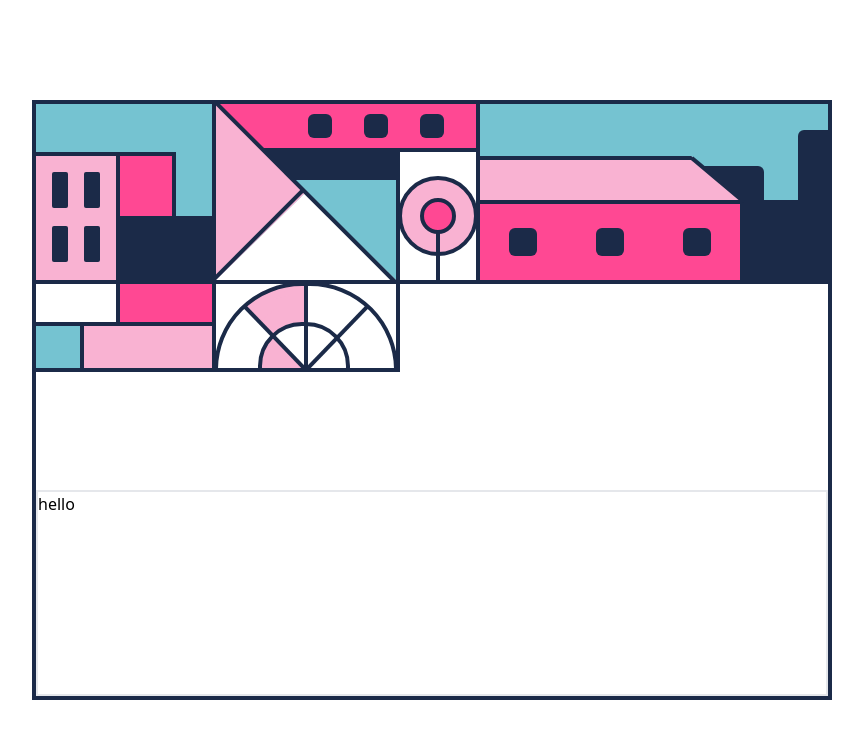
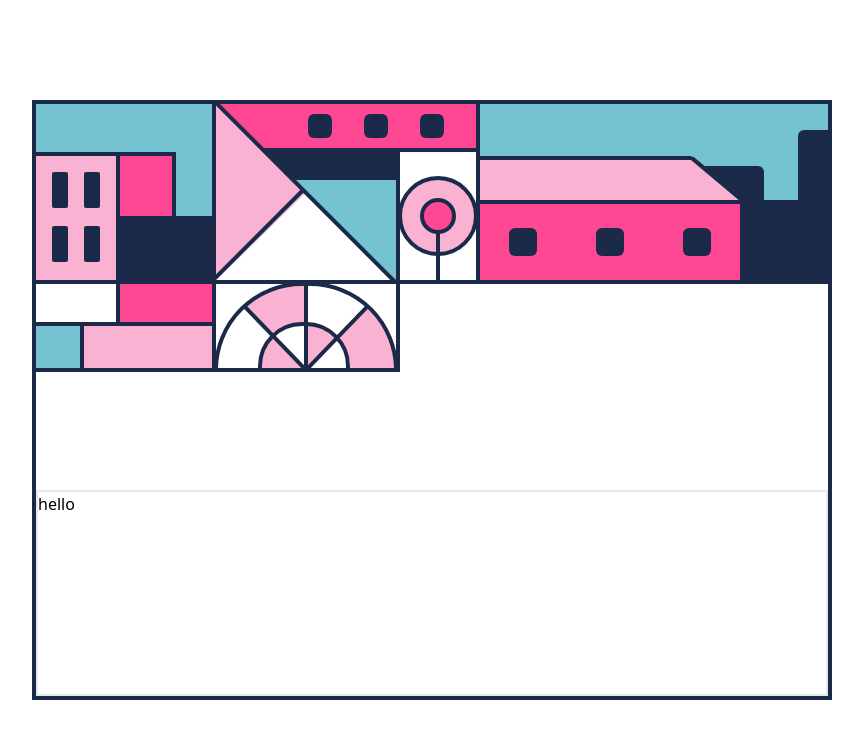
Before and after one commit to fervillalbag/drawing-with-code, a Next.js app: page / in a window 1280 px wide. Shown: the top 738 px of the page, without its empty margins (208-1071 px from the left). Built offline with nearby package versions, Linux system fonts and the light colour scheme.

Commit message:
feat: paint circles

```diff
--- a/src/pages/index.tsx
+++ b/src/pages/index.tsx
@@ -1,5 +1,3 @@
-import Image from "next/image";
-
 export default function Home() {
   return (
     <main className="w-[900px] grid place-items-center md:w-screen h-screen">
@@ -99,11 +97,34 @@ export default function Home() {
               </div>
 
               {/* 2da pintura relleno */}
-              <div className="absolute top-0 left-0 z-20">
+              <div>
                 <div className="top-[68px] absolute left-[45px] w-7 h-4 bg-custom-pink"></div>
                 <div className="top-[60px] absolute left-[48px] w-4 h-2 bg-custom-pink"></div>
                 <div className="top-[60px] absolute left-[56px] w-5 h-9 rotate-[136deg] bg-custom-pink"></div>
                 <div className="top-[52px] absolute left-[52px] w-2 rotate-[46deg] h-3 bg-custom-pink"></div>
+              </div>
+
+              {/* 3ra pintura relleno */}
+              <div>
+                <div className="top-[46px] absolute left-[92px] w-4 h-6 bg-custom-pink"></div>
+                <div className="top-[54px] absolute left-[92px] w-1 h-7 bg-custom-pink"></div>
+                <div className="top-[46px] absolute left-[98px] w-3.5 h-5 bg-custom-pink"></div>
+                <div className="top-[48px] absolute left-[104px] w-3 h-3.5 bg-custom-pink"></div>
+                <div className="top-[50px] absolute left-[110px] w-2.5 h-2 bg-custom-pink"></div>
+                <div className="top-[62px] absolute left-[94px] rotate-[50deg] w-2 h-4 bg-custom-pink"></div>
+                <div className="top-[36px] absolute left-[96px] rotate-[100deg] w-2 h-5 bg-custom-pink"></div>
+              </div>
+
+              {/* 4ta pintura relleno */}
+              <div>
+                <div className="w-9 h-9 bg-custom-pink absolute right-[10px] top-[48px]"></div>
+                <div className="w-8 h-9 bg-custom-pink rotate-[134deg] absolute right-[18px] top-[38px]"></div>
+                <div className="w-5 h-5 bg-custom-pink rotate-[164deg] absolute right-[30px] top-[55px]"></div>
+                <div className="w-3 h-6 bg-custom-pink rotate-[134deg] absolute right-[18px] top-[25px]"></div>
+                <div className="w-3 h-4 bg-custom-pink absolute right-[2px] top-[68px]"></div>
+                <div className="w-3 h-4 bg-custom-pink absolute right-[3px] top-[58px]"></div>
+                <div className="w-3 h-4 bg-custom-pink absolute right-[6px] top-[50px]"></div>
+                <div className="w-3 h-4 bg-custom-pink absolute right-[10px] top-[43px]"></div>
               </div>
             </div>
           </div>
```
